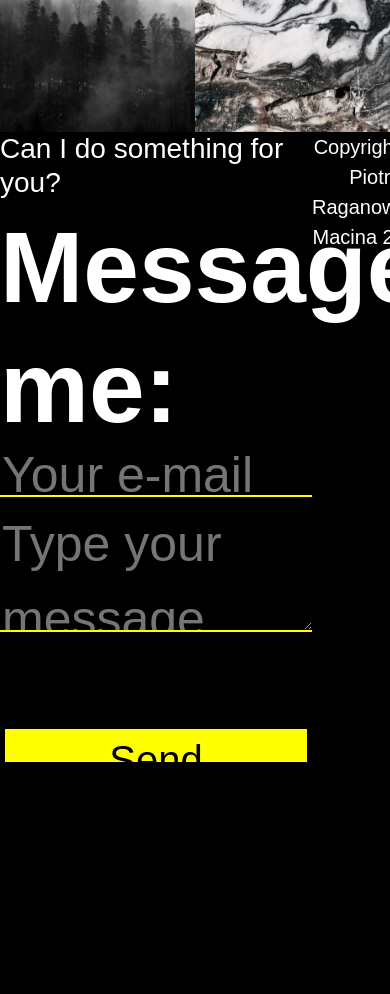
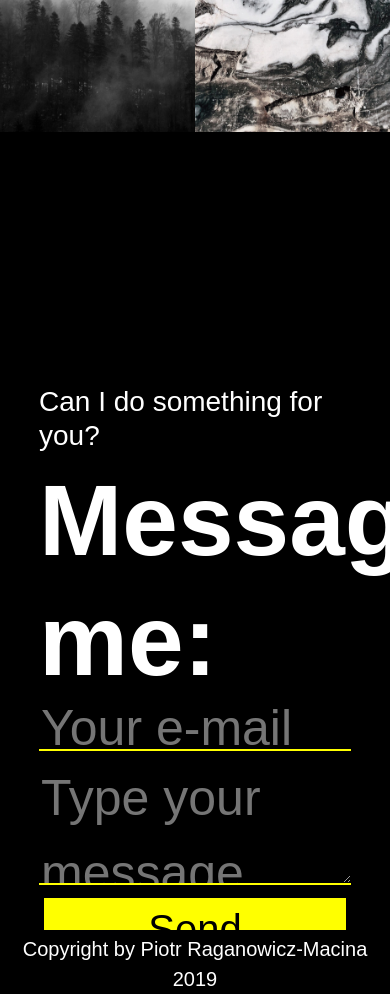
Before and after one commit to raganowicz/my-previous-site.github.io, a website: page index.html in a window 390 px wide. Shown: the part 2400-3394 px from the top of the page. Drawn offline with nearby package versions, Linux system fonts and the light colour scheme.

Commit message:
second version mobile design

```diff
--- a/components/contact.js
+++ b/components/contact.js
@@ -1,6 +1,3 @@
-const emailInp = document.getElementById("email");
-const messageInp = document.getElementById("message");
-
 $(document).ready(function() {
   $(".submit").click(function(event) {
     const email = $("#email").val();
--- a/index.html
+++ b/index.html
@@ -252,6 +252,7 @@
       <footer>Copyright by Piotr Raganowicz-Macina 2019</footer>
     </div>
     <!-- Scripts-->
+    <script src="components/slideNav.js" type="text/javascript"></script>
     <script
       src="components/videoController.js"
       type="text/javascript"
@@ -260,7 +261,7 @@
     <script src="components/typer.js" type="text/javascript"></script>
     <script src="https://cdn.jsdelivr.net/npm/jquery@3.2.1/dist/jquery.min.js"></script>
     <script src="components/contact.js" type="text/javascript"></script>
-    <script src="components/slideNav.js" type="text/javascript"></script>
+
     <script>
       window.slide = new SlideNav({
         changeHash: true
--- a/style/style.scss
+++ b/style/style.scss
@@ -215,14 +215,13 @@ html {
     rgba(0, 0, 0, 0) 100%
   );
   color: $main-white;
-  display: flex;
-  // display: grid;
-  // grid-template-columns: 100vw;
-  // grid-template-rows: 30vh 65vh 5vh;
-  // grid-template-areas:
-  //   "."
-  //   "form"
-  //   "footer";
+  display: grid;
+  grid-template-columns: 100vw;
+  grid-template-rows: 30vh 65vh 5vh;
+  grid-template-areas:
+    "."
+    "form"
+    "footer";
 }
 form{
   display: flex;
```
Also changed, not shown: style/style.css, style/style.min.css.
